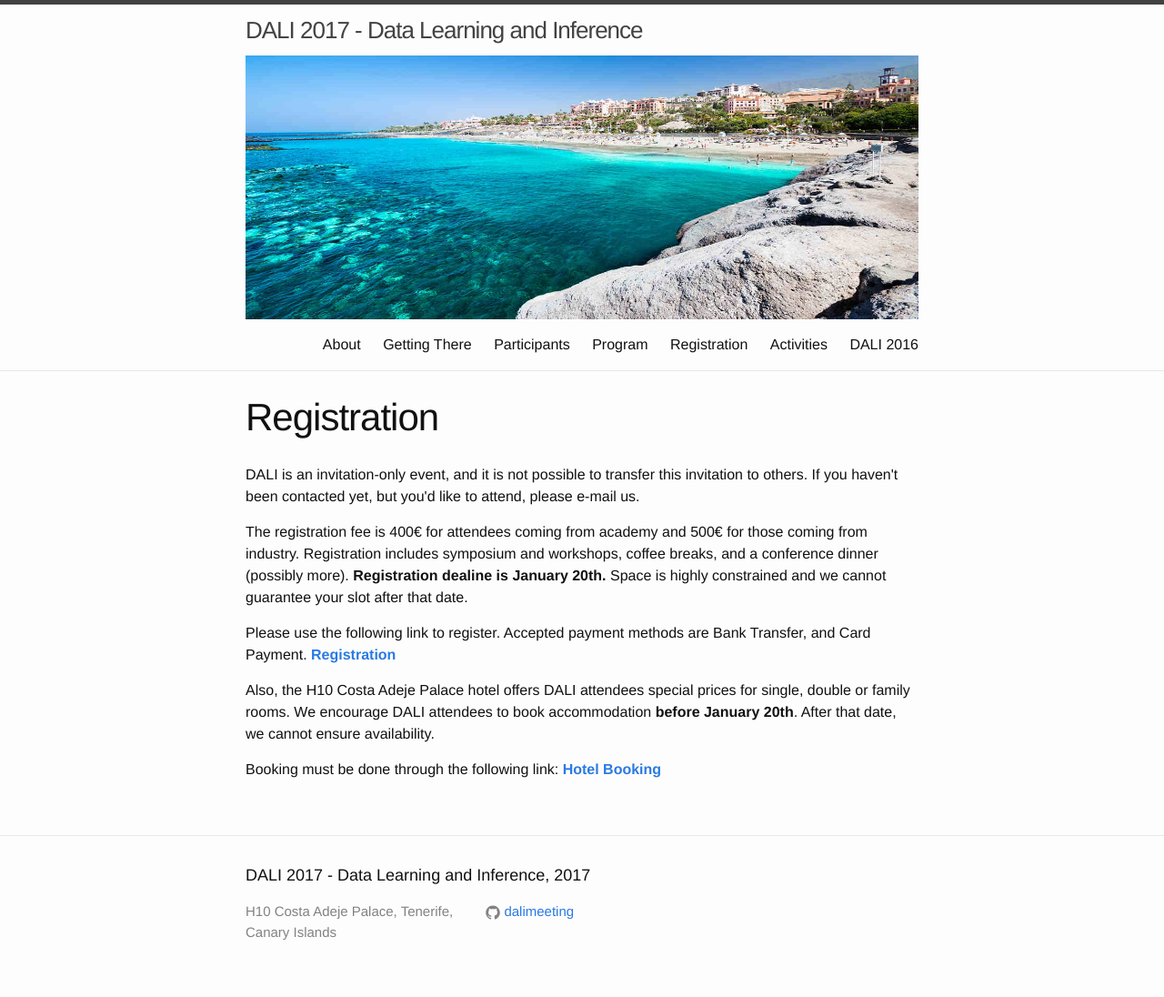
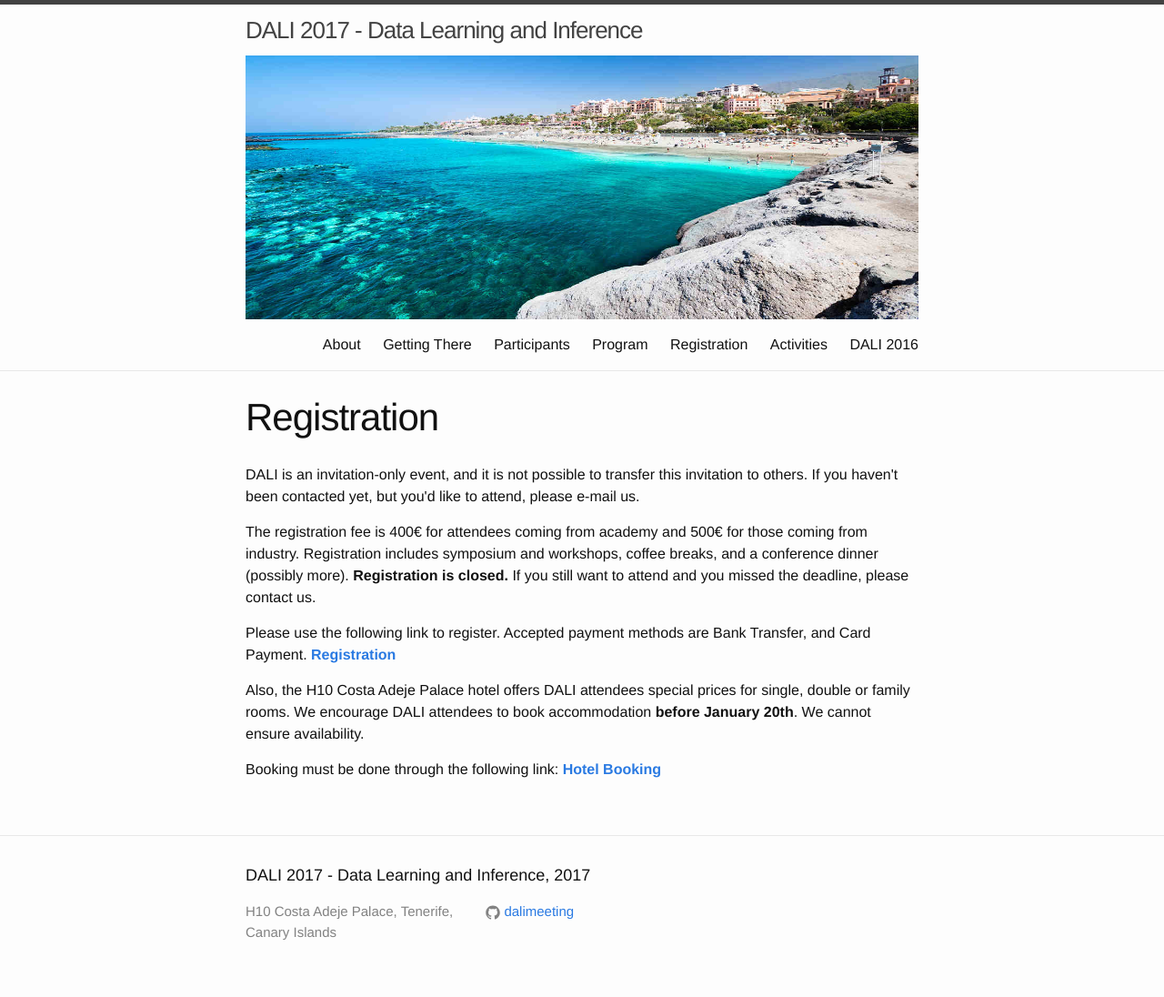
Before and after one commit to dalimeeting/dalimeeting.github.io, a Jekyll site: the page built from registration.html, in a window 1280 px wide. Shown: the whole page at 91% size. Built offline with Jekyll 4.4.1, drawn with Linux system fonts in a browser that asks for light colours.

Commit message:
update deadline

```diff
--- a/_layouts/registration.html
+++ b/_layouts/registration.html
@@ -8,15 +8,14 @@ layout: page
   <p></p>
 
   <p> The registration fee is 400€ for attendees coming from academy and 500€ for those coming from industry. Registration includes symposium and workshops, coffee breaks, and a conference dinner
-    (possibly more). <b> Registration dealine is January 20th. </b>
-    Space is highly constrained and we cannot guarantee your slot after that date. </p>
+    (possibly more). <b> Registration is closed. </b> If you still want to attend and you missed the deadline, please contact us. </p>
 
   <p> Please use the following link to register. Accepted payment methods are Bank Transfer, and Card Payment. <a href="http://gecoweb.gesintur.com/pub/1600006/q2/cgi.hrb?idexp=VJ7FP&main=inscripcion"> <b> Registration </b> </a></p>
 
   <p></p>
 
   <p> Also, the H10 Costa Adeje Palace hotel offers DALI attendees special prices for single, double or family rooms. We encourage DALI attendees to book accommodation <b>before January 20th</b>.
-    After that date, we cannot ensure availability.
+    We cannot ensure availability.
   </p>
 
  <p>   Booking must be done through the following link: <a href="http://gecoweb.gesintur.com/pub/1600006/q2/cgi.hrb?idexp=VJ7FP&main=alojamientos
```
